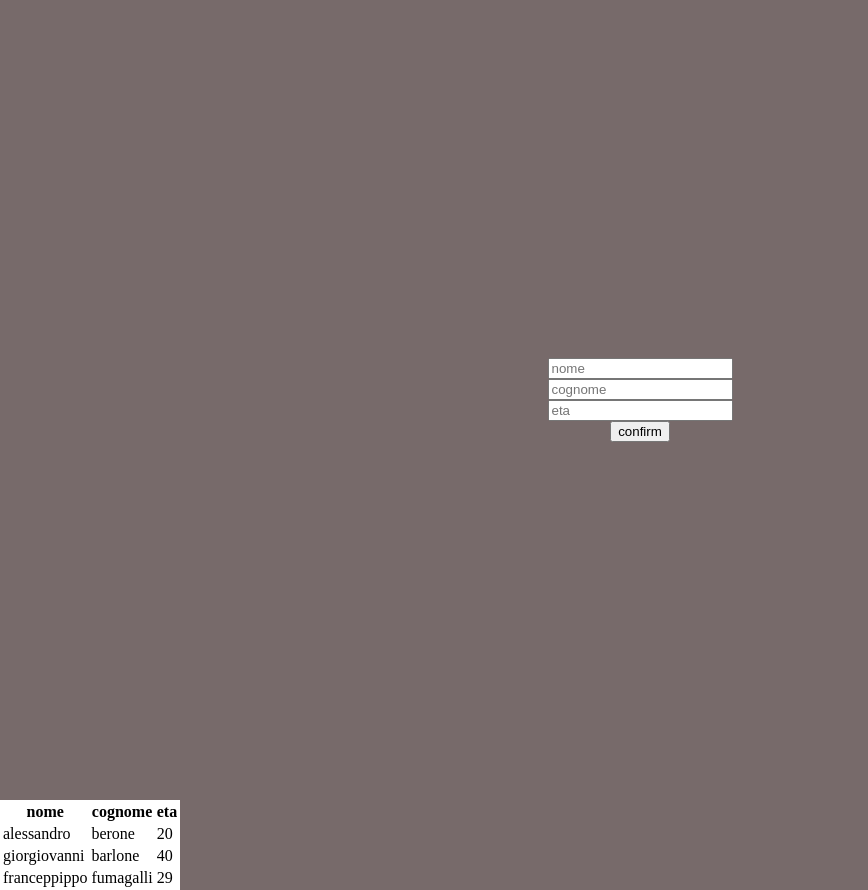
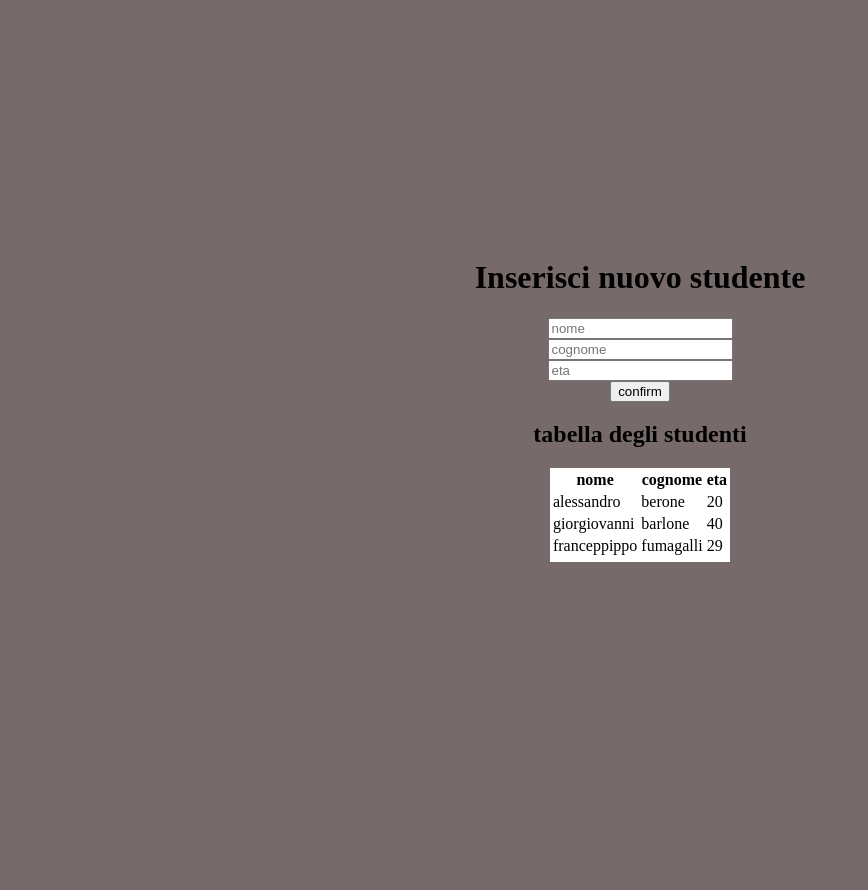
Before and after one commit to fabio98p/js-oggetti-studenti, a plain HTML site: page index.html in a window 1280 px wide. Both pictures are taken after a click on the button "confirm". Shown: the whole page, without its empty margins (0-868 px from the left). After the commit the page ends 800 px from the top, so only its background shows below. Drawn offline with nearby package versions, Linux system fonts and the light colour scheme.

Commit message:
studenti finito ma grezzo

```diff
--- a/assets/js/main.js
+++ b/assets/js/main.js
@@ -1,6 +1,7 @@
 console.log("ciao alessandro");
 
 $(document).ready(function () {
+	//creazione di un array con all'interno alcuni studenti
 	var students = [
 		student1 = {
 			nome: "alessandro",
@@ -18,9 +19,18 @@ $(document).ready(function () {
 			eta: 29,
 		}
 	]
-	console.log(students);
+	//aggiunta di un oggetto in un array
+	$("#btn").click(function () {
+		var newStudent = {
+			nome: $('#input-nome').val(),
+			cognome: $('#input-cognome').val(),
+			eta: $('#input-eta').val(),
+		}
+		students.push(newStudent)
+
+
 		//tento di inserire le key nella tabella
-	//tento di inserire le key nella tabella
+		$("#students").html("")
 		for (let i = 0; i < students.length; i++) {
 			$("#students").append(`<tr id="student${i+1}"></tr>`);
 			for (const key in students[i]) {
@@ -29,3 +39,5 @@ $(document).ready(function () {
 			}
 		}
 	})
+
+})
--- a/index.html
+++ b/index.html
@@ -1,22 +1,27 @@
 <!DOCTYPE html>
 <html lang="en">
+
 <head>
 	<meta charset="UTF-8">
 	<meta http-equiv="X-UA-Compatible" content="IE=edge">
 	<meta name="viewport" content="width=device-width, initial-scale=1.0">
 	<title>Document</title>
 	<link rel="stylesheet" href="./assets/css/master.css">
-	<script src="https://cdnjs.cloudflare.com/ajax/libs/jquery/3.6.0/jquery.min.js" integrity="sha512-894YE6QWD5I59HgZOGReFYm4dnWc1Qt5NtvYSaNcOP+u1T9qYdvdihz0PPSiiqn/+/3e7Jo4EaG7TubfWGUrMQ==" crossorigin="anonymous"></script>
+	<script src="https://cdnjs.cloudflare.com/ajax/libs/jquery/3.6.0/jquery.min.js"
+		integrity="sha512-894YE6QWD5I59HgZOGReFYm4dnWc1Qt5NtvYSaNcOP+u1T9qYdvdihz0PPSiiqn/+/3e7Jo4EaG7TubfWGUrMQ=="
+		crossorigin="anonymous"></script>
 	<script src="./assets/js/main.js"></script>
 
 </head>
+
 <body>
 	<div class="card">
-		<input type="text" placeholder="nome">
-		<input type="text" placeholder="cognome">
-		<input type="text" placeholder="eta">
-		<button>confirm</button>
-	</div>
+		<h1>Inserisci nuovo studente</h1>
+		<input id="input-nome" type="text" placeholder="nome">
+		<input id="input-cognome" type="text" placeholder="cognome">
+		<input id="input-eta" type="text" placeholder="eta">
+		<button id="btn">confirm</button>
+		<h2>tabella degli studenti</h2>
 		<table>
 			<thead>
 				<tr>
@@ -28,5 +33,7 @@
 			<tbody id="students">
 			</tbody>
 		</table>
+	</div>
 </body>
+
 </html>
```
Lines whose indentation alone changed are shown as unchanged.
